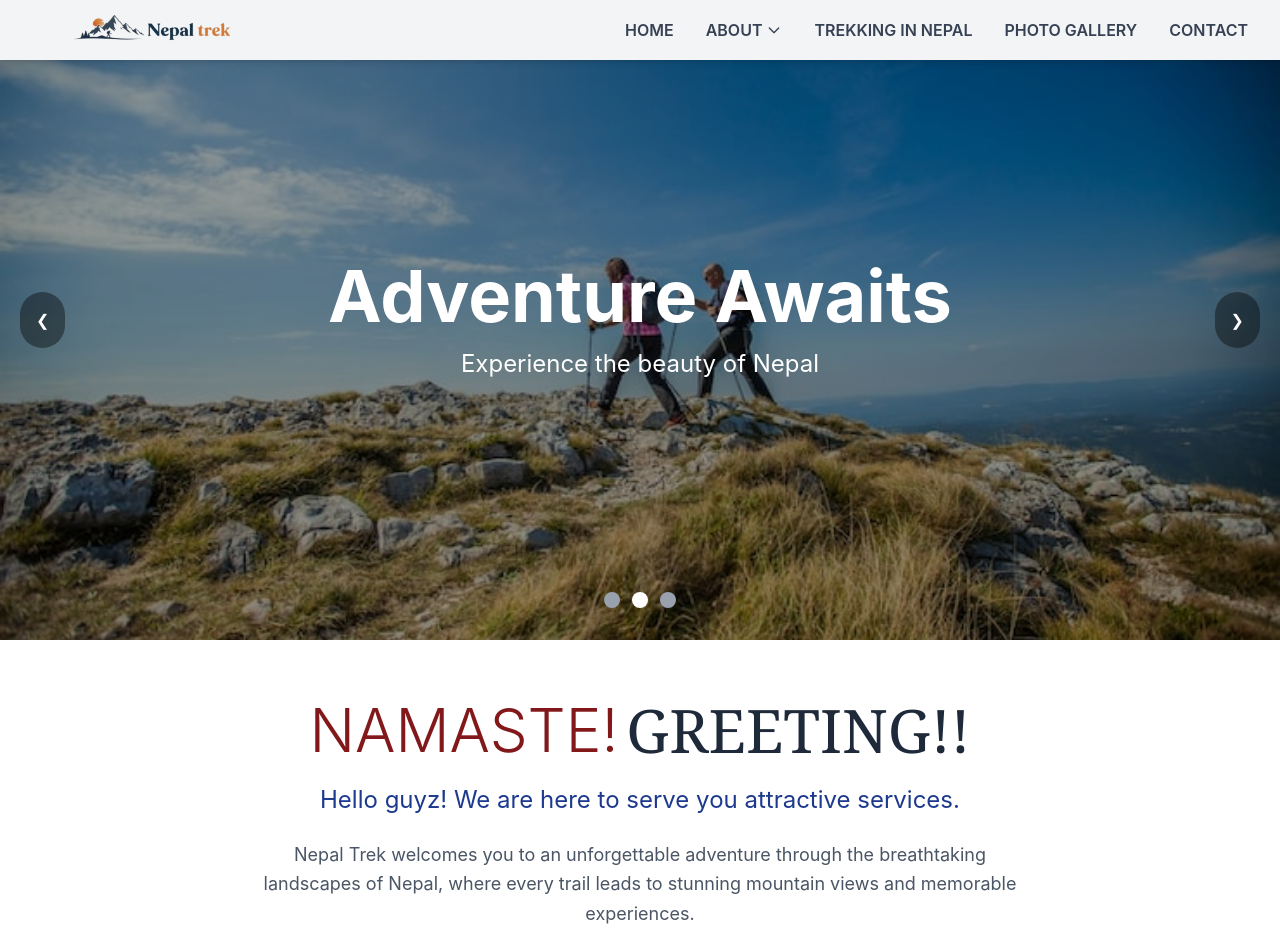
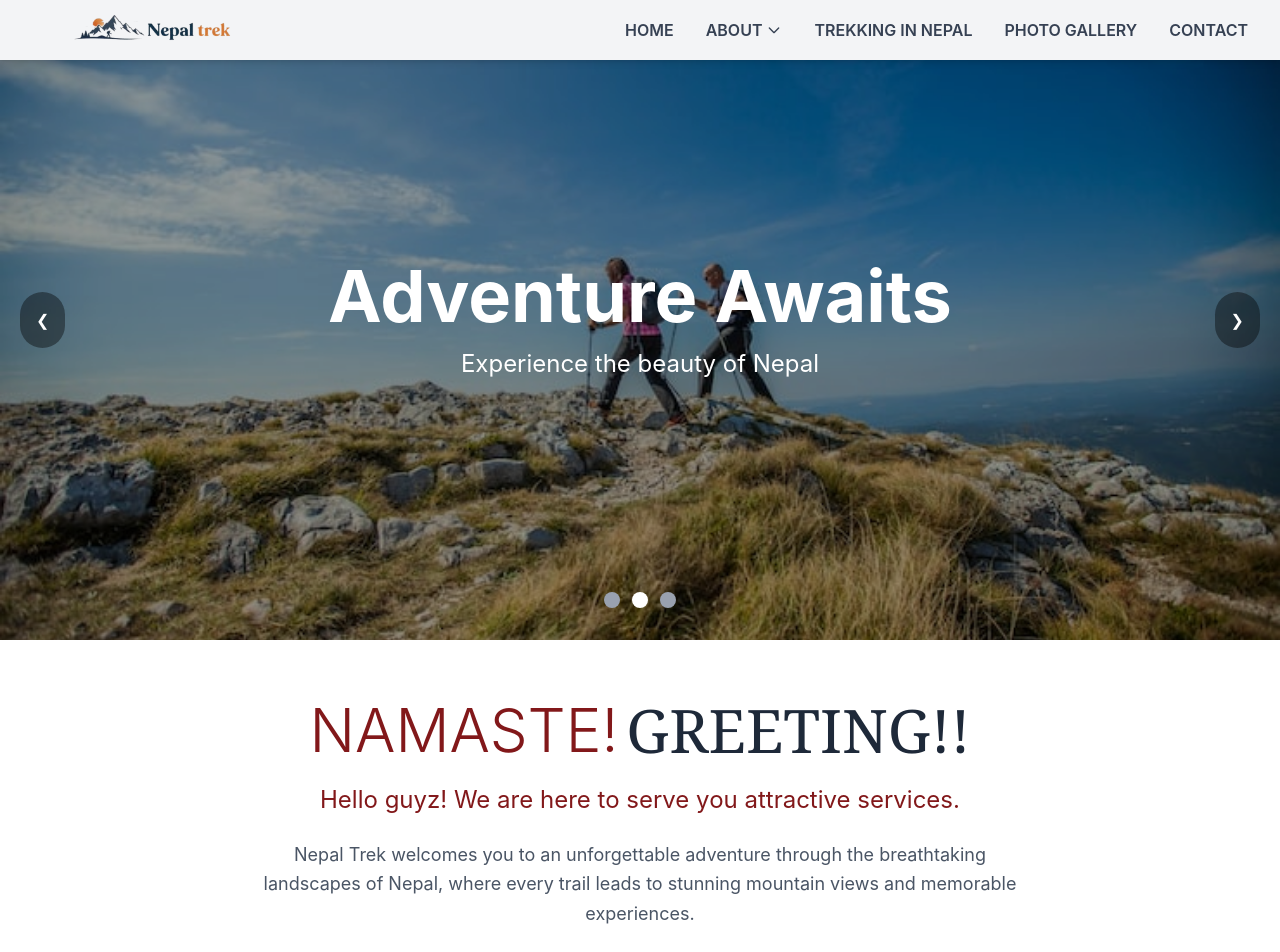
Before and after one commit to webHard1/webHard1, a React (Vite) app: page / in a window 1280 px wide. Shown: the top 952 px of the page. Built offline with nearby package versions, Linux system fonts and the light colour scheme.

Commit message:
final push ig

```diff
--- a/src/Components/Home/Greetingpage.jsx
+++ b/src/Components/Home/Greetingpage.jsx
@@ -17,7 +17,7 @@ export const Greetingpage = () => {
 
       {/* Animated Text */}
       <div className="w-full flex justify-center">
-        <div className="animate-typing text-blue-900 text-sm sm:text-lg md:text-2xl text-center max-w-full break-words">
+        <div className="animate-typing text-red-900  text-sm sm:text-lg md:text-2xl text-center max-w-full break-words">
           Hello guyz! We are here to serve you attractive services.
         </div>
       </div>
--- a/src/index.css
+++ b/src/index.css
@@ -13,7 +13,7 @@
   overflow: hidden;
   white-space: nowrap;
   display: inline-block;
-  animation: typing 3s steps(50, end) forwards;
+  animation: typing 6s steps(100, end) forwards;
   margin: 0 auto;
   text-align: center;
 }
```
